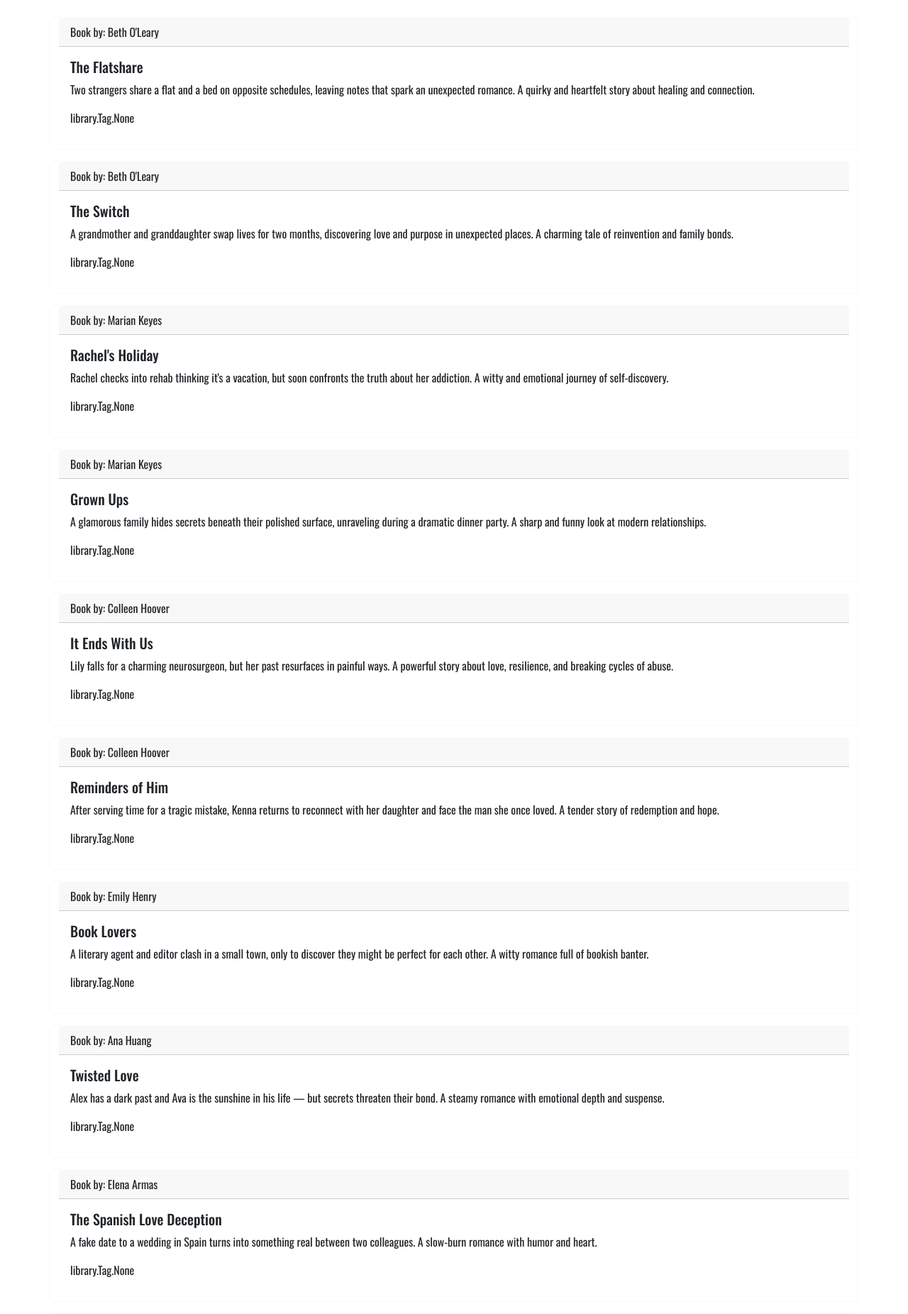
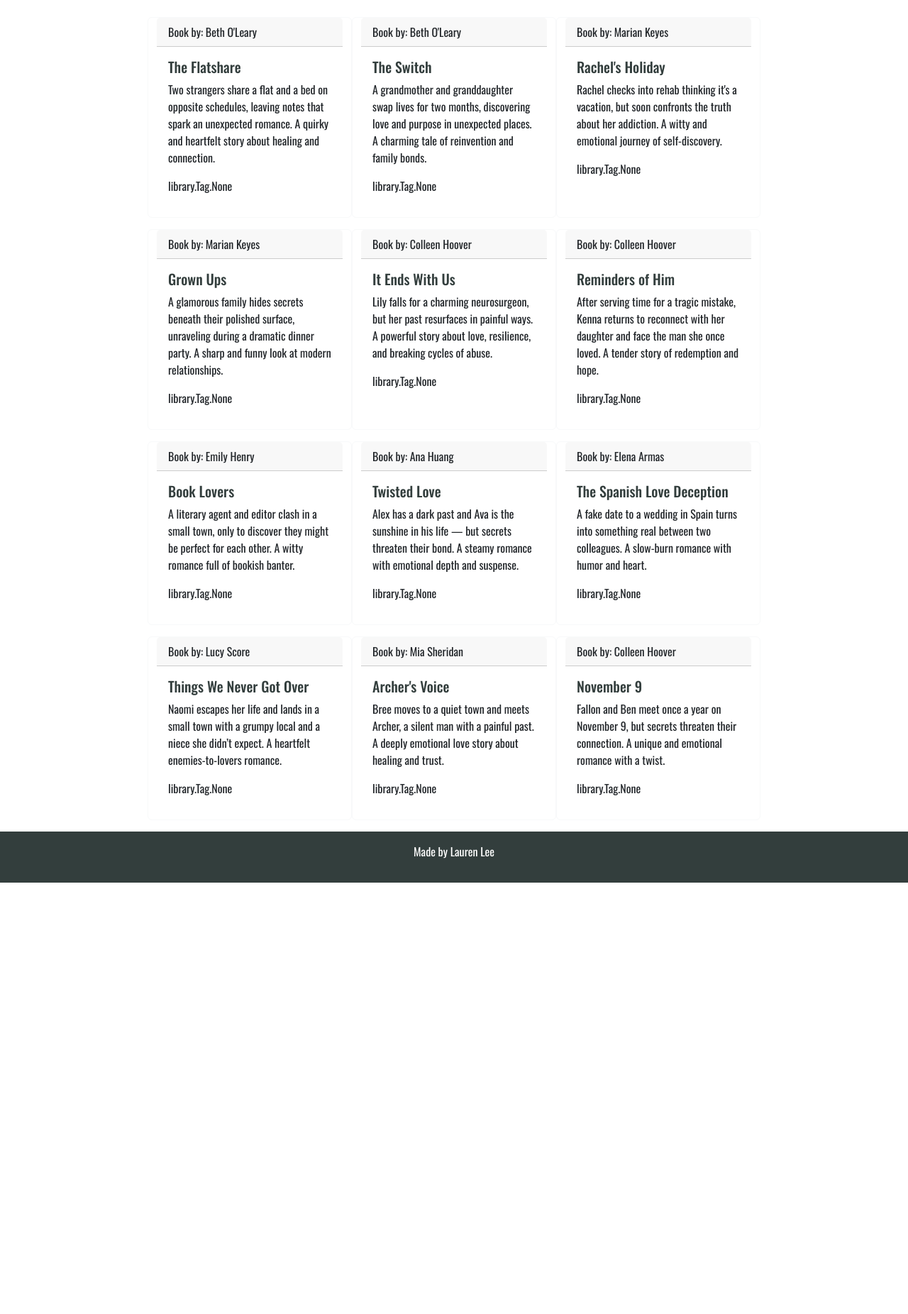
Before and after one commit to CodingLL25/book_nest, a Django app: page /whirlwind-summer/ in a window 1280 px wide. Shown: the part 56-1908 px from the top of the page at 71% size. After the commit the page ends 1300 px from the top, so only its background shows below. Run offline with Django 4.2, Linux system fonts and the light colour scheme; data comes from the database, SQL or seed files in the repository; both versions use the stored data as it was after the commit; some libraries are stand-ins or nearby versions; some web fonts are replaced.

Commit message:
Add max width to bootstrap cards

```diff
--- a/library/templates/library/collection_detail.html
+++ b/library/templates/library/collection_detail.html
@@ -9,7 +9,7 @@
     <!-- Book Entries Column -->
     <div class="row justify-content-center">
         {% for book in books %}
-        <div class="card border-light mb-3">
+        <div class="card holder border-light mb-3">
             <div class="card-header">Book by: {{ book.author }}</div>
             <div class="card-body">
                 <h5 class="card-title">{{ book.title}} </h5>
--- a/library/templates/library/index.html
+++ b/library/templates/library/index.html
@@ -18,9 +18,9 @@
                     </form>
                 </div>
                 {% for collection in collection_list %}
-                <div class="col-12 col-sm-6 col-md-4 mb-4">
+                <div class="collection-holder col-12 col-sm-6 col-md-4 mb-4">
                     <div class="card border-dark h-100">
-                        <div class="card-header">Collection:</div>
+                        <div class="card-header">Collection by: {{ collection.user }}</div>
                         <div class="card-body text-dark">
                             <h5 class="card-title">
                                 <a href="{% url 'collection_detail' collection.slug %}"
--- a/static/css/style.css
+++ b/static/css/style.css
@@ -43,3 +43,14 @@ main {
     background-color: var(--primary-color);
     color: white;
 }
+
+.holder {
+    max-width: 18rem;
+}
+.holder {
+    max-width: 18rem;
+}
+
+.card-title {
+    color: var(--primary-color);
+}
```
Also changed, not shown: db.sqlite3.
